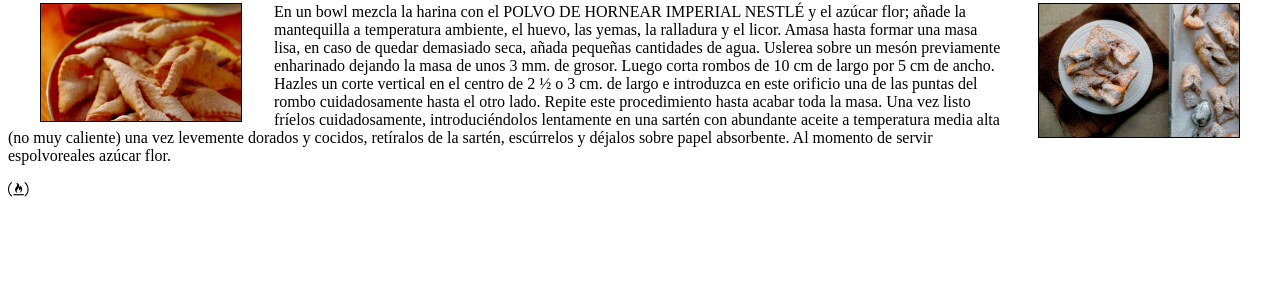
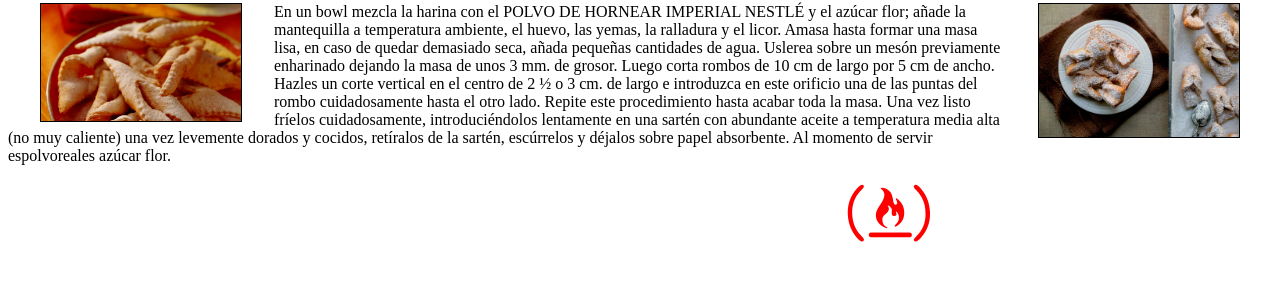
Before and after one commit to stephanie-rojo/ejemplo-floats, a plain HTML site: page index.html in a window 1280 px wide. Shown: the part 183-464 px from the top of the page. Drawn offline with Linux system fonts and the light colour scheme.

Commit message:
arreglo de iconos

```diff
--- a/index.html
+++ b/index.html
@@ -30,6 +30,7 @@
 Una vez listo fríelos cuidadosamente, introduciéndolos lentamente en una sartén con abundante aceite a temperatura media alta (no muy caliente) una vez levemente dorados y cocidos, retíralos de la sartén, escúrrelos y déjalos sobre papel absorbente. Al momento de servir espolvoreales azúcar flor.</p>
 
 </div>
-<i class="fa fa-free-code-camp" aria-hidden="true"></i>
+<!-- especificando icono y dando tamaño-->
+<i class="fa fa-free-code-camp fa-4x" aria-hidden="true"></i>
   </body>
 </html>
--- a/main.css
+++ b/main.css
@@ -27,3 +27,12 @@
   border: 1px solid black;
   width: 200px;
 }
+/* dando estilo al icono*/
+i{
+  color: red;
+ font-size: 100px ;
+ position: absolute;
+ right: 350px
+
+
+}
```
